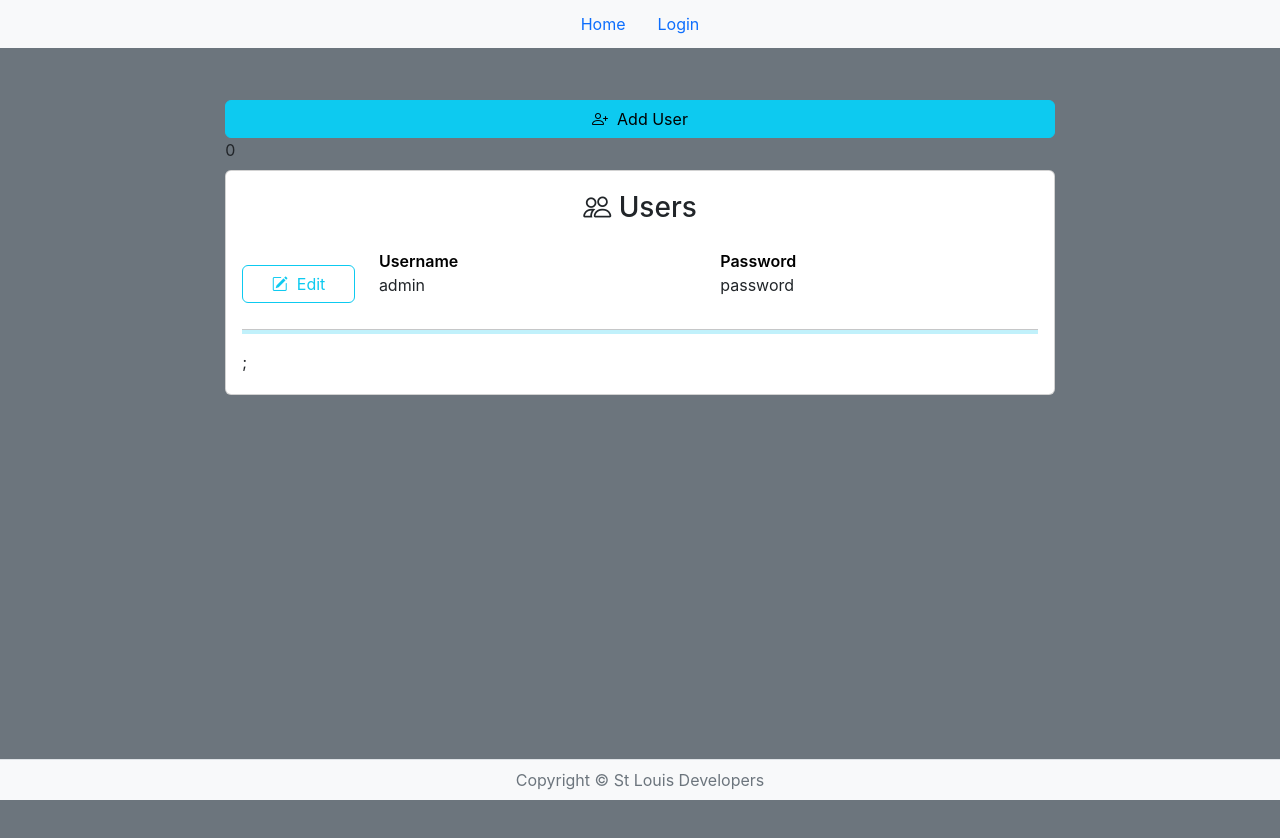
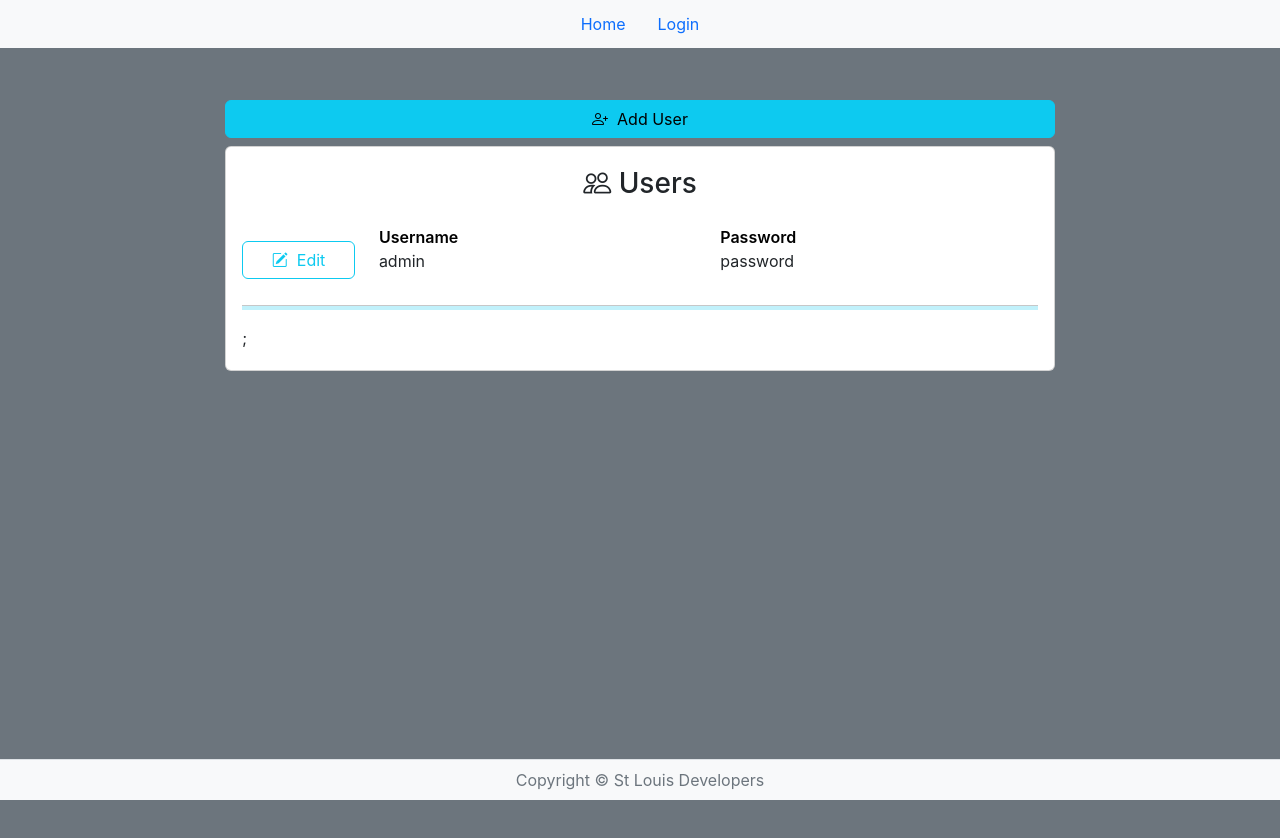
Before and after one commit to kingsleytagbo/nextjs-react-base, a Next.js app: page /users in a window 1280 px wide. Shown: the top 838 px of the page. Built offline with nearby package versions, Linux system fonts and the light colour scheme.

Commit message:
authentication

```diff
--- a/components/users/list-users.tsx
+++ b/components/users/list-users.tsx
@@ -160,8 +160,8 @@ const ListUsers = () => {
 
 
                     {/* <!-- BEGIN EDIT USER  --> */}
-                    {((edituser.ITCC_UserID && (edituser.ITCC_UserID)
-                        > 0) && (userAuth?.IsAdmin === true)) &&
+                    {( (userAuth?.IsAdmin === true) && (edituser.ITCC_UserID && edituser.ITCC_UserID)
+                        > 0) &&
                         <section className="card py-1 mt-1">
                             <UserForm {...edituser}
                                 title="Edit User"
```
